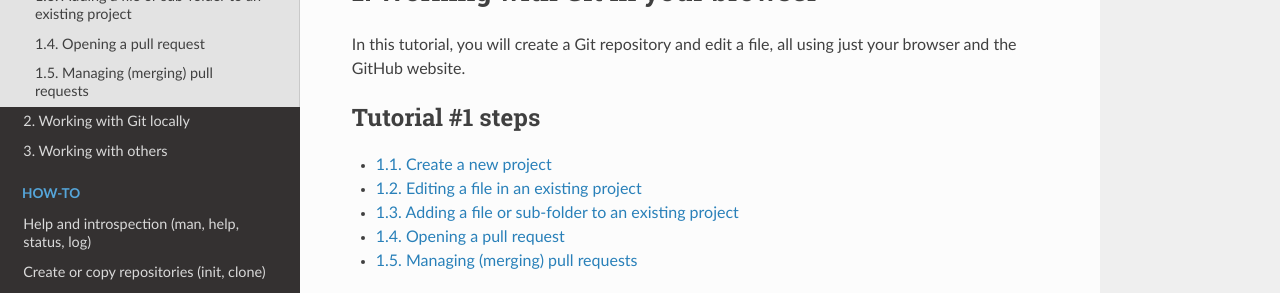
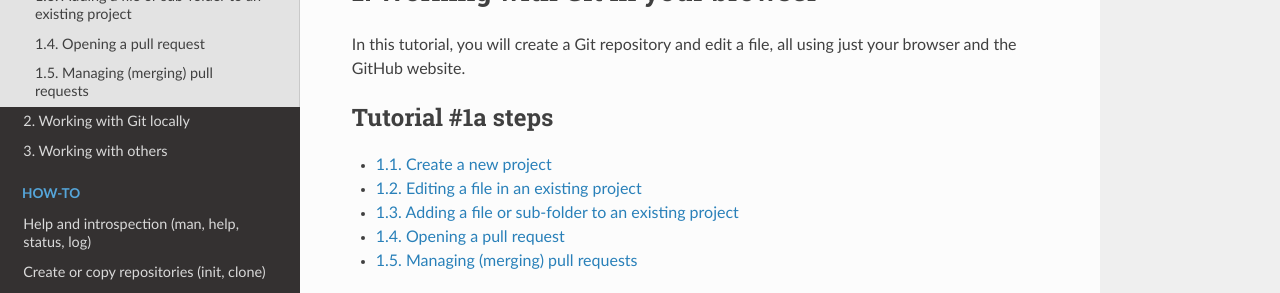
Before and after one commit to nsidc/git-training, a Sphinx documentation site: the page built from doc/tutorial/working-with-GitHub/index.rst, in a window 1280 px wide. Shown: the part 127-420 px from the top of the page. Built offline with Sphinx 7.4.7 and the Read the Docs theme 2.0.0, drawn with Linux system fonts in a browser that asks for light colours.

```diff
--- a/doc/tutorial/working-locally/index.rst
+++ b/doc/tutorial/working-locally/index.rst
@@ -15,8 +15,8 @@ files and directories in your operating system of choice.
 
 
 .. toctree::
-    :name: Tutorial #1 steps
-    :caption: Tutorial #1 steps
+    :name: Tutorial #1b steps
+    :caption: Tutorial #1b steps
     :maxdepth: 1
     :glob:
 
--- a/doc/tutorial/working-with-GitHub/index.rst
+++ b/doc/tutorial/working-with-GitHub/index.rst
@@ -1,11 +1,11 @@
 Working with Git in your browser
-========================
+================================
 
 In this tutorial, you will create a Git repository and edit a file, all using just your browser and the GitHub website.
 
 .. toctree::
-    :name: Tutorial #1 steps
-    :caption: Tutorial #1 steps
+    :name: Tutorial #1a steps
+    :caption: Tutorial #1a steps
     :maxdepth: 1
     :glob:
 
```
